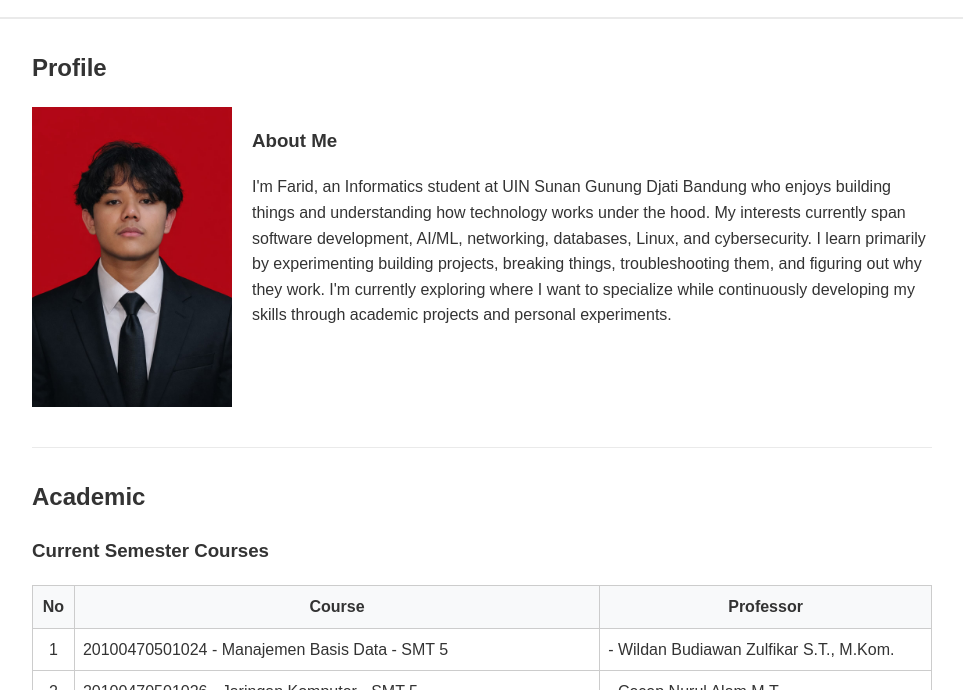
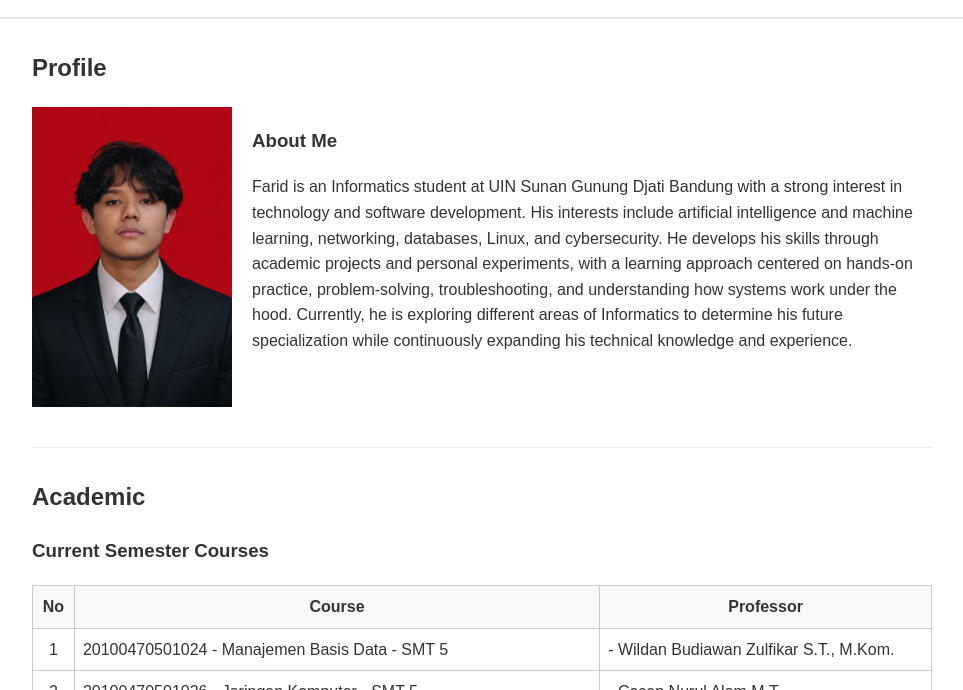
Before and after one commit to fathurVoid/portofolio, a plain HTML site: page index.html in a window 1280 px wide. Shown: the part 110-800 px from the top of the page, without its empty margins (158-1121 px from the left). Drawn offline with Linux system fonts and the light colour scheme.

Commit message:
ubah kata

```diff
--- a/index.html
+++ b/index.html
@@ -39,9 +39,7 @@
                 <div class="profil-text">
                     <h3>About Me</h3>
                     <p>
-                        I'm Farid, an Informatics student at UIN Sunan Gunung Djati Bandung who enjoys building things and understanding how technology works under the hood.
-                        My interests currently span software development, AI/ML, networking, databases, Linux, and cybersecurity. I learn primarily by experimenting building projects, breaking things, troubleshooting them, and figuring out why they work.
-                        I'm currently exploring where I want to specialize while continuously developing my skills through academic projects and personal experiments.
+                        Farid is an Informatics student at UIN Sunan Gunung Djati Bandung with a strong interest in technology and software development. His interests include artificial intelligence and machine learning, networking, databases, Linux, and cybersecurity. He develops his skills through academic projects and personal experiments, with a learning approach centered on hands-on practice, problem-solving, troubleshooting, and understanding how systems work under the hood. Currently, he is exploring different areas of Informatics to determine his future specialization while continuously expanding his technical knowledge and experience.
                     </p>
                 </div>
             </div>
```
